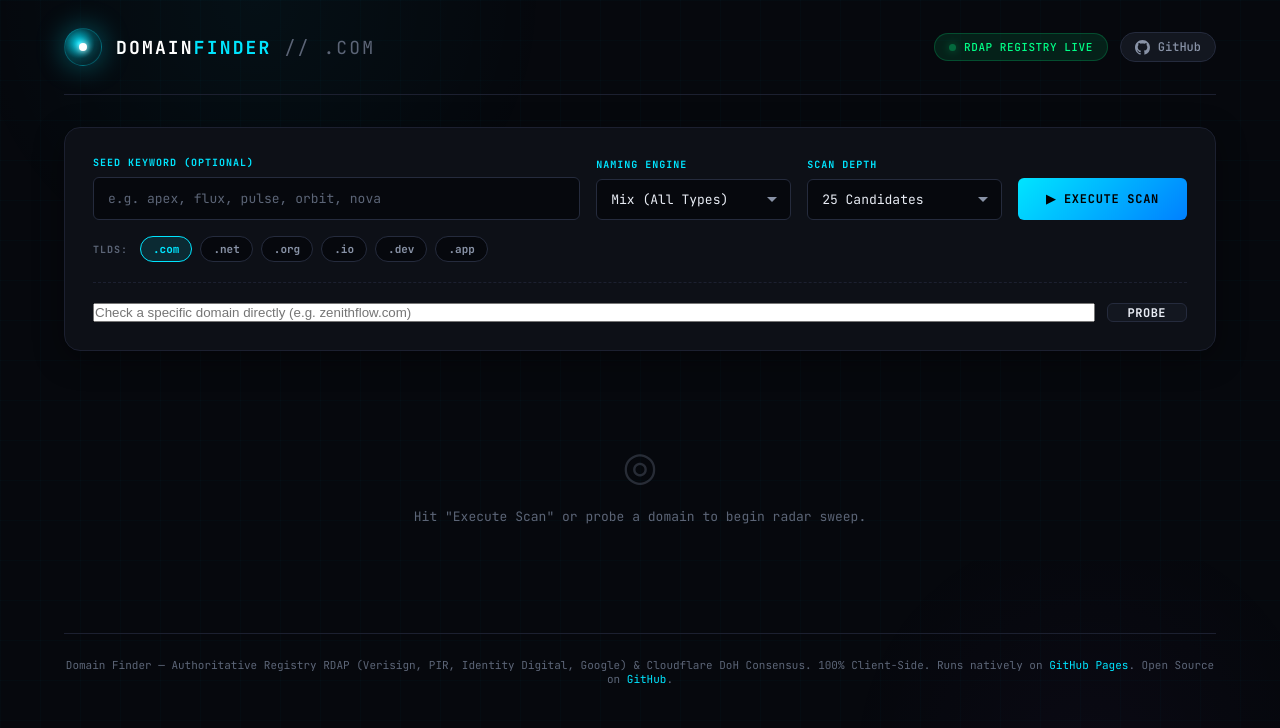
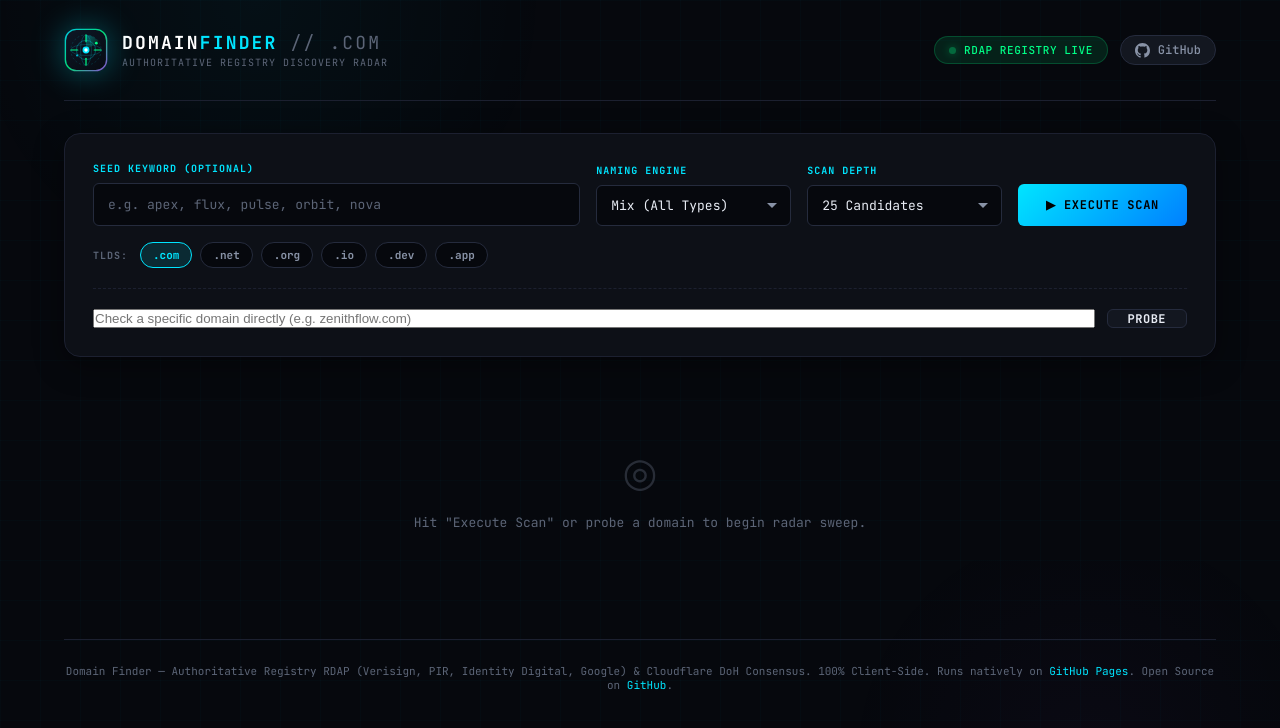
Before and after one commit to Zcross091/Domain-Finder, a website: page index.html in a window 1280 px wide. Drawn offline with Linux system fonts and the light colour scheme.

Commit message:
feat: add professional radar brand logo and browser tab favicon

```diff
--- a/index.html
+++ b/index.html
@@ -8,7 +8,9 @@
   <meta name="keywords" content="domain finder, free domains, domain availability, domain checker, brand name generator, .com domains">
   <meta property="og:title" content="Domain Finder — Free .COM Domain Discovery Engine">
   <meta property="og:description" content="Find available .com domains instantly. Real-time availability checks against official Verisign RDAP registry.">
-  <meta property="og:type" content="website">
+  <link rel="icon" type="image/svg+xml" href="favicon.svg">
+  <link rel="apple-touch-icon" href="favicon.svg">
+  <meta name="theme-color" content="#06080d">
   <link rel="preconnect" href="https://fonts.googleapis.com">
   <link rel="preconnect" href="https://fonts.gstatic.com" crossorigin>
   <link href="https://fonts.googleapis.com/css2?family=JetBrains+Mono:wght@400;500;700&family=Space+Grotesk:wght@400;500;600;700&display=swap" rel="stylesheet">
@@ -127,31 +129,41 @@
       gap: 14px;
     }
 
-    .logo-icon {
-      width: 38px;
-      height: 38px;
-      border-radius: 50%;
-      background: radial-gradient(circle at 40% 40%, var(--accent-cyan) 0%, rgba(0,229,255,0.15) 50%, transparent 70%);
-      border: 1.5px solid rgba(0,229,255,0.35);
-      box-shadow: 0 0 20px rgba(0,229,255,0.25), inset 0 0 12px rgba(0,229,255,0.15);
+    .logo-badge {
+      width: 44px;
+      height: 44px;
+      display: flex;
+      align-items: center;
+      justify-content: center;
       position: relative;
-      animation: pulse-icon 3s ease-in-out infinite;
-    }
-
-    .logo-icon::after {
-      content: "";
-      position: absolute;
-      top: 50%; left: 50%;
-      width: 8px; height: 8px;
-      background: #fff;
-      border-radius: 50%;
-      transform: translate(-50%, -50%);
-      box-shadow: 0 0 6px #fff;
-    }
-
-    @keyframes pulse-icon {
-      0%, 100% { box-shadow: 0 0 20px rgba(0,229,255,0.25), inset 0 0 12px rgba(0,229,255,0.15); }
-      50% { box-shadow: 0 0 30px rgba(0,229,255,0.4), inset 0 0 18px rgba(0,229,255,0.25); }
+      flex-shrink: 0;
+      transition: transform var(--transition-default), filter var(--transition-default);
+      filter: drop-shadow(0 0 16px rgba(0, 229, 255, 0.35));
+    }
+
+    .logo-badge:hover {
+      transform: scale(1.06) rotate(2deg);
+      filter: drop-shadow(0 0 24px rgba(0, 229, 255, 0.6));
+    }
+
+    .logo-svg {
+      width: 100%;
+      height: 100%;
+      display: block;
+    }
+
+    .logo-title-group {
+      display: flex;
+      flex-direction: column;
+      gap: 2px;
+    }
+
+    .logo-tagline {
+      font-family: var(--font-mono);
+      font-size: 10px;
+      letter-spacing: 0.1em;
+      text-transform: uppercase;
+      color: var(--text-tertiary);
     }
 
     .logo-text {
@@ -763,11 +775,47 @@
     <!-- ════ HEADER ════ -->
     <header class="header">
       <div class="logo-group">
-        <div class="logo-icon" aria-hidden="true"></div>
-        <h1 class="logo-text">
-          DOMAIN<span class="highlight">FINDER</span>
-          <span class="dim"> // .COM</span>
-        </h1>
+        <div class="logo-badge" aria-hidden="true">
+          <svg class="logo-svg" viewBox="0 0 64 64" fill="none" xmlns="http://www.w3.org/2000/svg">
+            <defs>
+              <linearGradient id="hdr-bg" x1="0%" y1="0%" x2="100%" y2="100%">
+                <stop offset="0%" stop-color="#0e1726"/>
+                <stop offset="100%" stop-color="#070b12"/>
+              </linearGradient>
+              <linearGradient id="hdr-border" x1="0%" y1="0%" x2="100%" y2="100%">
+                <stop offset="0%" stop-color="#00e5ff"/>
+                <stop offset="50%" stop-color="#00ff87"/>
+                <stop offset="100%" stop-color="#a855f7"/>
+              </linearGradient>
+              <linearGradient id="hdr-sweep" x1="0%" y1="0%" x2="100%" y2="100%">
+                <stop offset="0%" stop-color="#00e5ff" stop-opacity="0.85"/>
+                <stop offset="100%" stop-color="#00ff87" stop-opacity="0"/>
+              </linearGradient>
+            </defs>
+            <rect x="2" y="2" width="60" height="60" rx="16" fill="url(#hdr-bg)"/>
+            <rect x="2" y="2" width="60" height="60" rx="16" stroke="url(#hdr-border)" stroke-width="2" stroke-opacity="0.85"/>
+            <circle cx="32" cy="32" r="22" stroke="#00e5ff" stroke-width="1" stroke-opacity="0.2" stroke-dasharray="3 3"/>
+            <circle cx="32" cy="32" r="14" stroke="#00e5ff" stroke-width="1.2" stroke-opacity="0.35"/>
+            <ellipse cx="32" cy="32" rx="22" ry="8" stroke="#00e5ff" stroke-width="1" stroke-opacity="0.25"/>
+            <ellipse cx="32" cy="32" rx="8" ry="22" stroke="#00e5ff" stroke-width="1" stroke-opacity="0.25"/>
+            <line x1="32" y1="10" x2="32" y2="20" stroke="#00ff87" stroke-width="1.75" stroke-linecap="round"/>
+            <line x1="32" y1="44" x2="32" y2="54" stroke="#00ff87" stroke-width="1.75" stroke-linecap="round"/>
+            <line x1="10" y1="32" x2="20" y2="32" stroke="#00ff87" stroke-width="1.75" stroke-linecap="round"/>
+            <line x1="44" y1="32" x2="54" y2="32" stroke="#00ff87" stroke-width="1.75" stroke-linecap="round"/>
+            <path d="M32 32 L50 20 A22 22 0 0 0 32 10 Z" fill="url(#hdr-sweep)" opacity="0.45"/>
+            <circle cx="47" cy="22" r="2" fill="#00ff87"/>
+            <circle cx="19" cy="40" r="1.5" fill="#00e5ff" opacity="0.8"/>
+            <circle cx="32" cy="32" r="5" fill="#00e5ff"/>
+            <circle cx="32" cy="32" r="2.5" fill="#ffffff"/>
+          </svg>
+        </div>
+        <div class="logo-title-group">
+          <h1 class="logo-text">
+            DOMAIN<span class="highlight">FINDER</span>
+            <span class="dim"> // .COM</span>
+          </h1>
+          <span class="logo-tagline">Authoritative Registry Discovery Radar</span>
+        </div>
       </div>
       <div class="header-actions">
         <div class="status-badge">
```
Also changed, not shown: favicon.svg (added).
